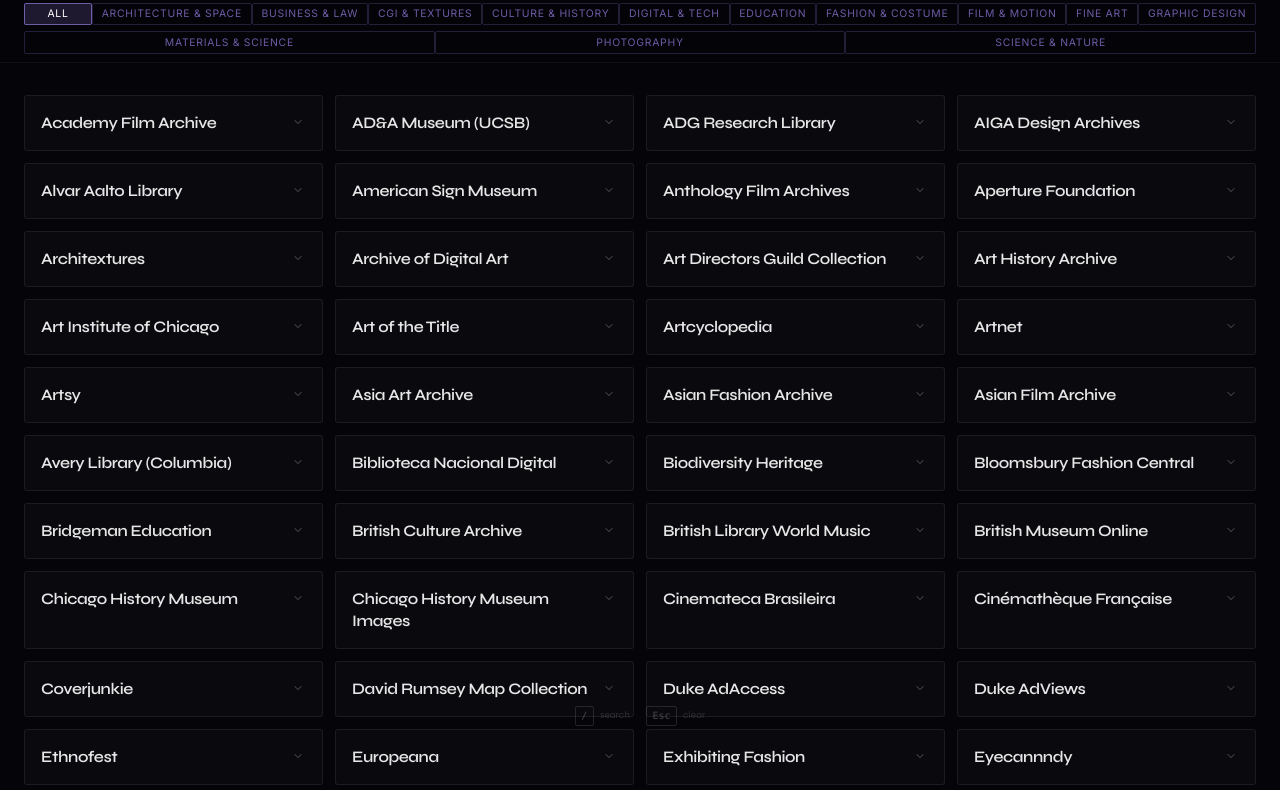
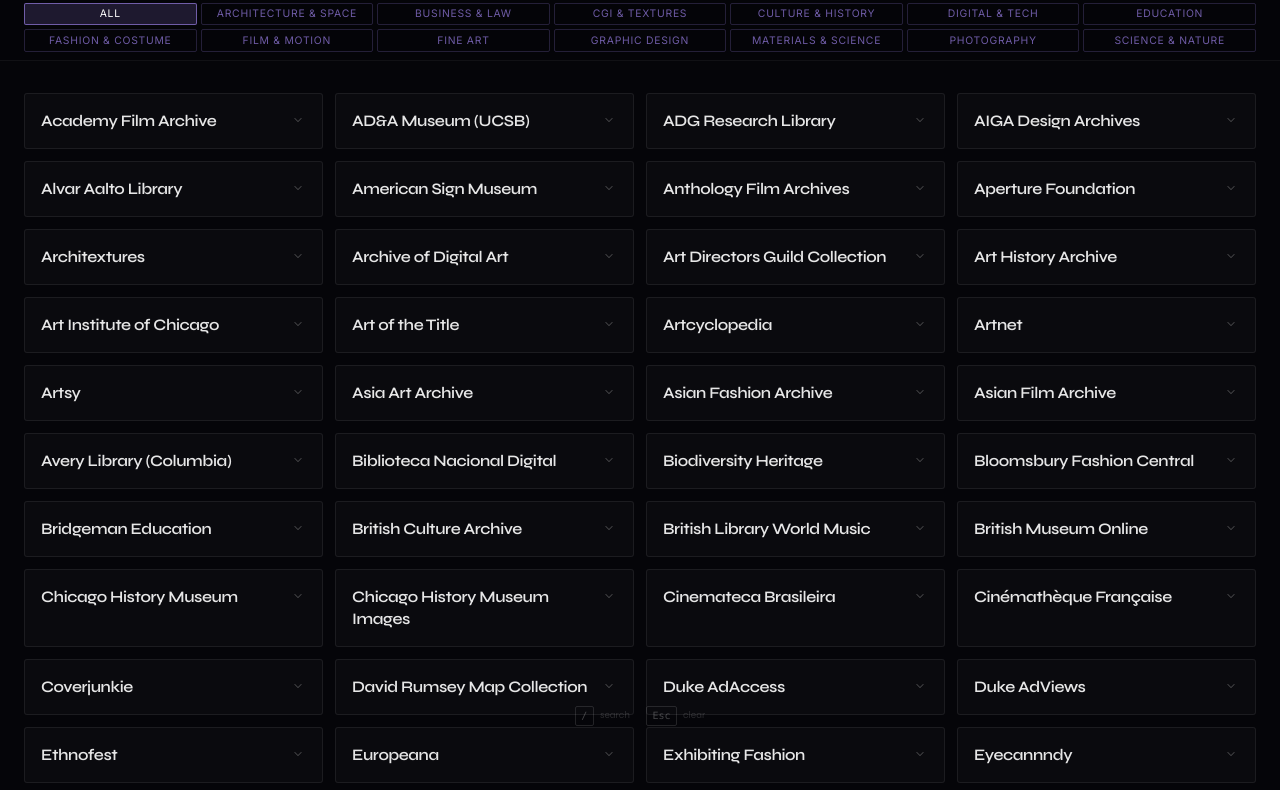
Before and after one commit to jopontes/visual-archive, a plain HTML site: page index.html in a window 1280 px wide. Shown: the part 54-844 px from the top of the page. Drawn offline with nearby package versions, Linux system fonts and the light colour scheme.

Commit message:
fix: filter row uses CSS grid with 2 equal rows, auto-computed columns

```diff
--- a/index.html
+++ b/index.html
@@ -168,7 +168,7 @@
   <!-- Row 2: filter tags (wrapping) -->
   <div class="border-t border-white/[0.04]">
     <div class="max-w-screen-2xl mx-auto px-6 py-2">
-      <div id="filter-row" class="flex flex-wrap gap-x-0 gap-y-1.5"></div>
+      <div id="filter-row"></div>
     </div>
   </div>
 
@@ -466,12 +466,13 @@ function renderList(){
 
 // ─── RENDER: FILTER ROW ──────────────────────────────────────
 function renderFilterRow(){
-  const chipClass = 'tag-chip flex-1 text-center whitespace-nowrap';
-  filterRow.innerHTML =
-    `<button class="${chipClass} ${!activeTag?'active':''}" onclick="window.setTagFilter(null)">All</button>` +
-    ALL_TAGS.map(tag=>
-      `<button class="${chipClass} ${activeTag===tag?'active':''}" onclick="window.setTagFilter('${tag}')">${tag}</button>`
-    ).join('');
+  const allTags = [null, ...ALL_TAGS]; // null = "All"
+  const cols = Math.ceil(allTags.length / 2);
+  filterRow.style.cssText = `display:grid;grid-template-columns:repeat(${cols},1fr);gap:4px`;
+  filterRow.innerHTML = allTags.map(tag=>
+    `<button class="tag-chip text-center ${tag===activeTag||(tag===null&&!activeTag)?'active':''}"
+      onclick="window.setTagFilter(${tag?`'${tag}'`:'null'})">${tag||'All'}</button>`
+  ).join('');
 }
 
 // ─── MAIN RENDER ─────────────────────────────────────────────
```
